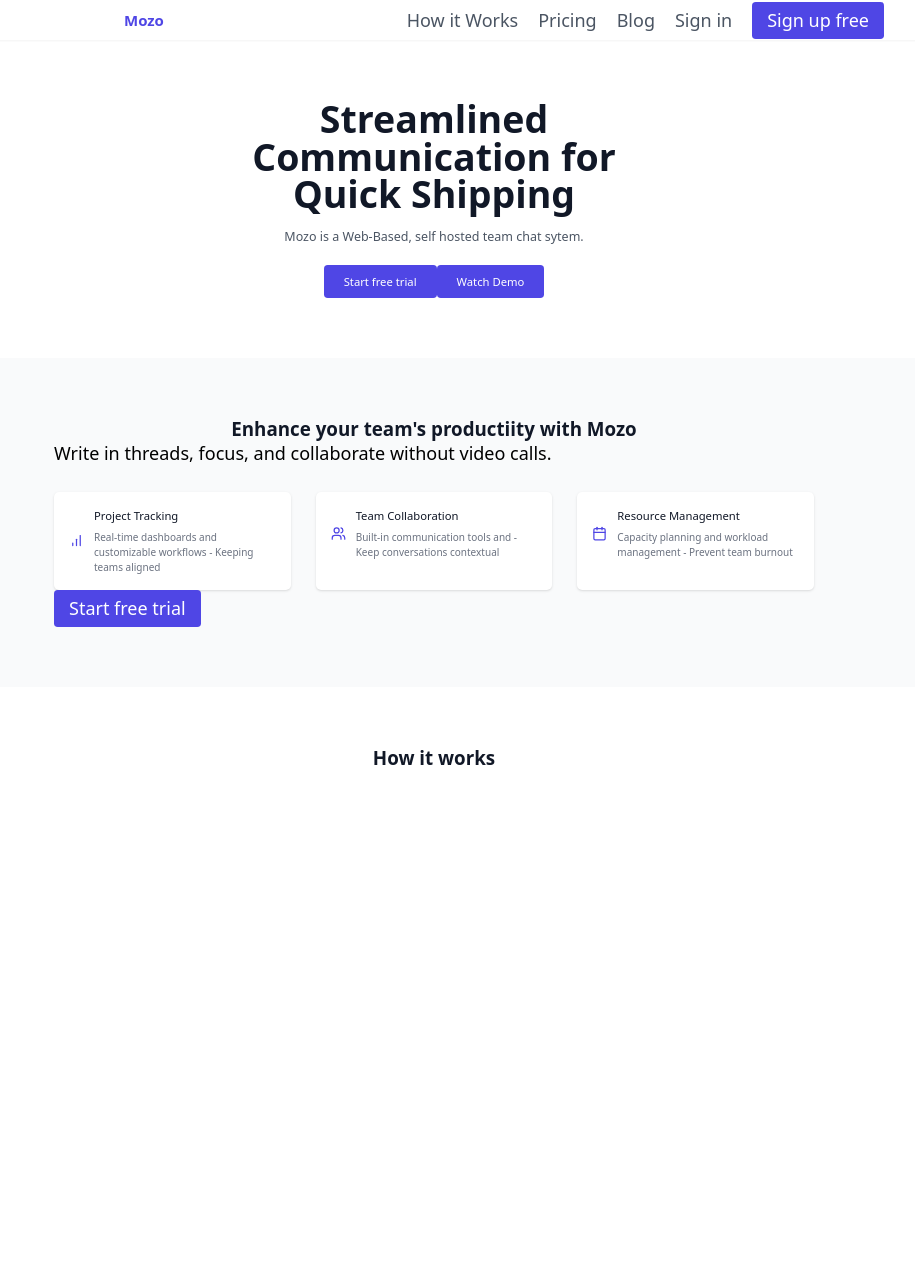
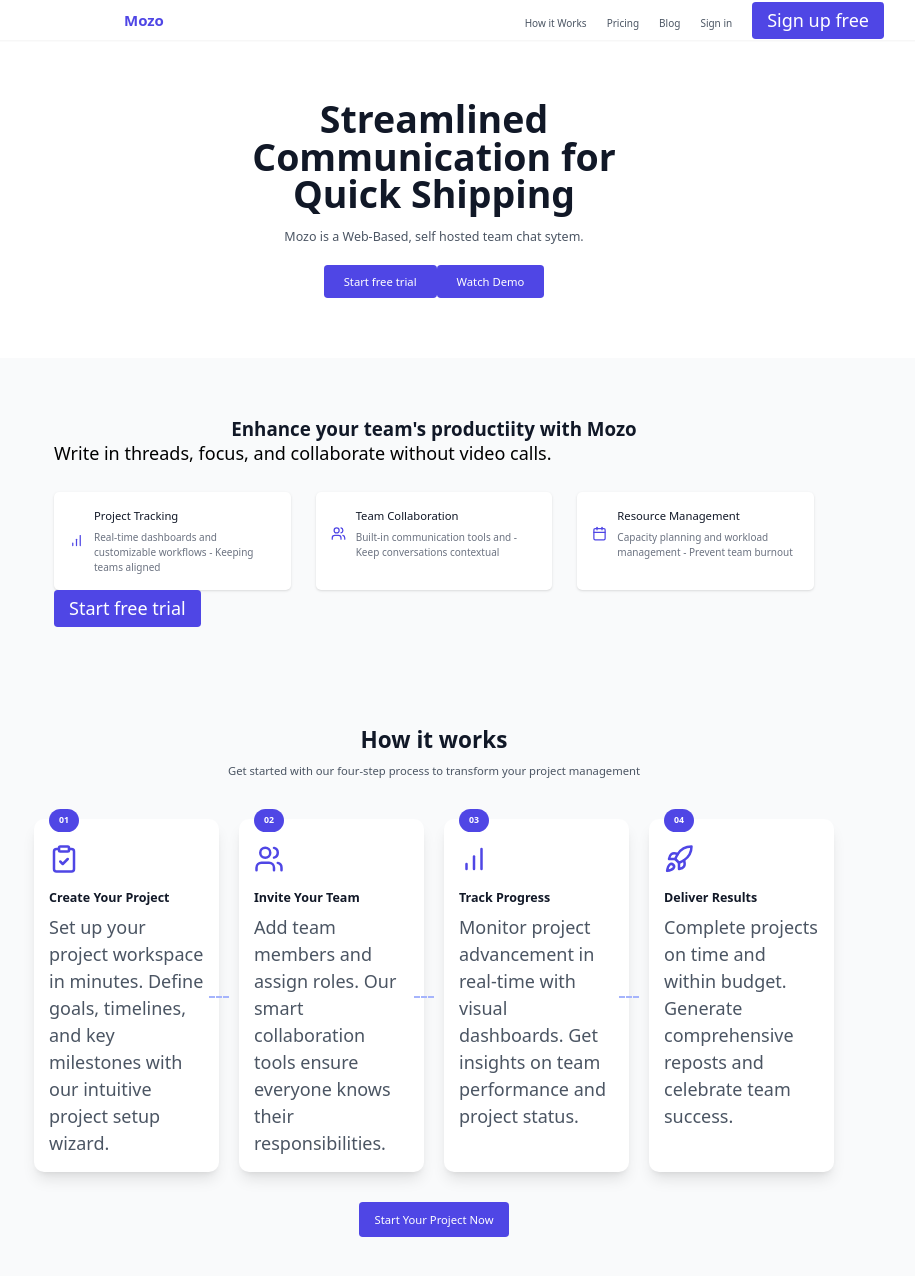
Before and after one commit to abdul-busybrain/mz-landing-page, a React (Create React App) app: page / in a window 1280 px wide. Shown: the whole page, without its empty margins (206-1121 px from the left). Before the commit the page ends 829 px from the top, so only its background shows below. Built offline with nearby package versions, Linux system fonts and the light colour scheme.

Commit message:
How it works

```diff
--- a/src/components/App.js
+++ b/src/components/App.js
@@ -1,4 +1,12 @@
-import { Users, Calendar, BarChart, X, Menu } from "lucide-react";
+import {
+  Users,
+  Calendar,
+  BarChart,
+  X,
+  Menu,
+  ClipboardCheck,
+  Rocket,
+} from "lucide-react";
 import { useState } from "react";
 
 function Button({ children, variant = "primary", className = "" }) {
@@ -21,11 +29,8 @@
   return (
     <>
       <Header />
-
       <Hero />
-
       <Feature />
-
       <How />
     </>
   );
@@ -42,59 +47,76 @@
           <Logo />
 
           {/* Mobile Menu Button */}
-          <div className="md:hidden">
+          <div className="block lg:hidden">
             <button
               onClick={() => setIsMenuOpen(!isMenuOpen)}
-              className="text-gray-600 hover:text-gray-900"
+              className="inline-flex items-center justify-center p-2 rounded-md text-gray-600 hover:text-gray-900 hover:bg-gray-100 focus:outline-none focus:ring-2 focus:ring-inset focus:ring-indigo-500"
+              aria-expanded="false"
             >
-              {isMenuOpen ? <X size={24} /> : <Menu size={24} />}
+              <span className="sr-only">Open main menu</span>
+              {isMenuOpen ? (
+                <X className="block h-6 w-6 " aria-hidden="true" />
+              ) : (
+                <Menu className="block h-6 w-6" aria-hidden="true" />
+              )}
             </button>
           </div>
 
           {/* Desktop Navigation */}
-          <div className="hidden md:flex items-center space-x-8">
+          <div className="hidden lg:flex lg:items-center lg:space-x-8">
             <Navigation />
             <Button>Sign up free</Button>
           </div>
         </div>
 
         {/* Mobile Navigation */}
-        {isMenuOpen && (
-          <div className="md:hidden py-4">
-            <nav className="flex flex-col space-y-4">
+        <div
+          className={`${
+            isMenuOpen ? "block" : "hidden"
+          } lg:hidden transition-all duration-200 ease-out`}
+        >
+          <div className="px-2 pt-2 pb-3 space-y-1">
+            <nav>
               <ul className="flex flex-col space-y-4">
-                {" "}
                 <li>
-                  <a href="#how" className="text-gray-600 hover:text-gray-900">
+                  <a
+                    href="#how"
+                    className="block px-3 py-2 rounded-md text-base font-medium text-gray-600 hover:text-gray-900 hover:bg-gray-50"
+                  >
                     How it Works
                   </a>
                 </li>
                 <li>
                   <a
                     href="#pricing"
-                    className="text-gray-600 hover:text-gray-900"
+                    className="block px-3 py-2 rounded-md text-base font-medium text-gray-600 hover:text-gray-900 hover:bg-gray-50"
                   >
                     Pricing
                   </a>
                 </li>
                 <li>
-                  <a href="#blog" className="text-gray-600 hover:text-gray-900">
+                  <a
+                    href="#blog"
+                    className="block px-3 py-2 rounded-md text-base font-medium text-gray-600 hover:text-gray-900 hover:bg-gray-50"
+                  >
                     Blog
                   </a>
                 </li>
                 <li>
                   <a
                     href="#signin"
-                    className="text-gray-600 hover:text-gray-900"
+                    className="block px-3 py-2 rounded-md text-base font-medium text-gray-600 hover:text-gray-900 hover:bg-gray-50"
                   >
                     Sign in
                   </a>
                 </li>
               </ul>
-              <Button className="w-full">Sign up Free</Button>
+              <div className="mt-4 px-3">
+                <Button className="w-full justify-center">Sign up Free</Button>
+              </div>
             </nav>
           </div>
-        )}
+        </div>
       </div>
     </header>
   );
@@ -109,22 +131,34 @@
     <nav>
       <ul className="flex items-center space-x-8">
         <li>
-          <a href="#how" className="text-gray-600 hover:text-gray-900">
+          <a
+            href="#how"
+            className="text-base font-medium text-gray-600 hover:text-gray-900"
+          >
             How it Works
           </a>
         </li>
         <li>
-          <a href="#pricing" className="text-gray-600 hover:text-gray-900">
+          <a
+            href="#pricing"
+            className="text-base font-medium text-gray-600 hover:text-gray-900"
+          >
             Pricing
           </a>
         </li>
         <li>
-          <a href="#blog" className="text-gray-600 hover:text-gray-900">
+          <a
+            href="#blog"
+            className="text-base font-medium text-gray-600 hover:text-gray-900"
+          >
             Blog
           </a>
         </li>
         <li>
-          <a href="#signin" className="text-gray-600 hover:text-gray-900">
+          <a
+            href="#signin"
+            className="text-base font-medium text-gray-600 hover:text-gray-900"
+          >
             Sign in
           </a>
         </li>
@@ -236,12 +270,86 @@
 
 // HOW IT WORKS
 function How() {
+  const steps = [
+    {
+      icon: <ClipboardCheck className="w-12 h-12 text-indigo-600" />,
+      number: "01",
+      title: "Create Your Project",
+      description:
+        "Set up your project workspace in minutes. Define goals, timelines, and key milestones with our intuitive project setup wizard.",
+    },
+    {
+      icon: <Users className="w-12 h-12 text-indigo-600" />,
+      number: "02",
+      title: "Invite Your Team",
+      description:
+        "Add team members and assign roles. Our smart collaboration tools ensure everyone knows their responsibilities.",
+    },
+    {
+      icon: <BarChart className="w-12 h-12 text-indigo-600" />,
+      number: "03",
+      title: "Track Progress",
+      description:
+        "Monitor project advancement in real-time with visual dashboards. Get insights on team performance and project status.",
+    },
+    {
+      icon: <Rocket className="w-12 h-12 text-indigo-600" />,
+      number: "04",
+      title: "Deliver Results",
+      description:
+        "Complete projects on time and within budget. Generate comprehensive reposts and celebrate team success.",
+    },
+  ];
+
   return (
-    <section className="py-16 sm:py-24">
-      <div className="max-w-7xl mx-auto px-4 sm:px-6 lg:px-8">
-        <h3 className="text-3xl font-bold text-gray-900 text-center">
-          How it works
-        </h3>
+    <section className="py-16 bg-gray-50 px-4 sm:px-6 lg:px-8">
+      <div className="max-w-7xl mx-auto">
+        {/* Section Header */}
+        <div className="text-center mb-16">
+          <h3 className="text-3xl font-bold text-gray-900 sm:text-4xl mb-4">
+            How it works
+          </h3>
+          <p className="text-lg text-gray-600 max-w-2xl mx-auto">
+            Get started with our four-step process to transform your project
+            management
+          </p>
+        </div>
+
+        {/* Steps Grid */}
+        <div className="grid grid-cols-1 md:grid-cols-2 lg:grid-cols-4 gap-8">
+          {steps.map((step, index) => (
+            <div
+              key={step.number}
+              className="relative bg-white rounded-2xl p-6 shadow-lg hover:shadow-xl transition-shadow duration-300"
+            >
+              {/* Step Number */}
+              <div className="absolute -top-4 left-6 bg-indigo-600 text-white text-sm font-bold py-2 px-4 rounded-full">
+                {step.number}
+              </div>
+
+              {/* Icon */}
+              <div className="mb-6 mt-4">{step.icon}</div>
+
+              {/* Content */}
+              <h4 className="text-xl font-bold text-gray-900 mb-3">
+                {step.title}
+              </h4>
+              <p className="text-gray-600">{step.description}</p>
+
+              {/* Connector Line (hidden on mobile and last item) */}
+              {index < steps.length - 1 && (
+                <div className="hidden lg:block absolute top-1/2 -right-4 w-8 border-t-2 border-dashed border-indigo-300" />
+              )}
+            </div>
+          ))}
+        </div>
+
+        {/* CTA Button */}
+        <div className="text-center mt-12">
+          <button className="inline-flex items-center px-6 py-3 border border-transparent text-lg font-medium rounded-md text-white bg-indigo-600 hover:bg-indigo-700 transition-colors duration-200">
+            Start Your Project Now
+          </button>
+        </div>
       </div>
     </section>
   );
```
